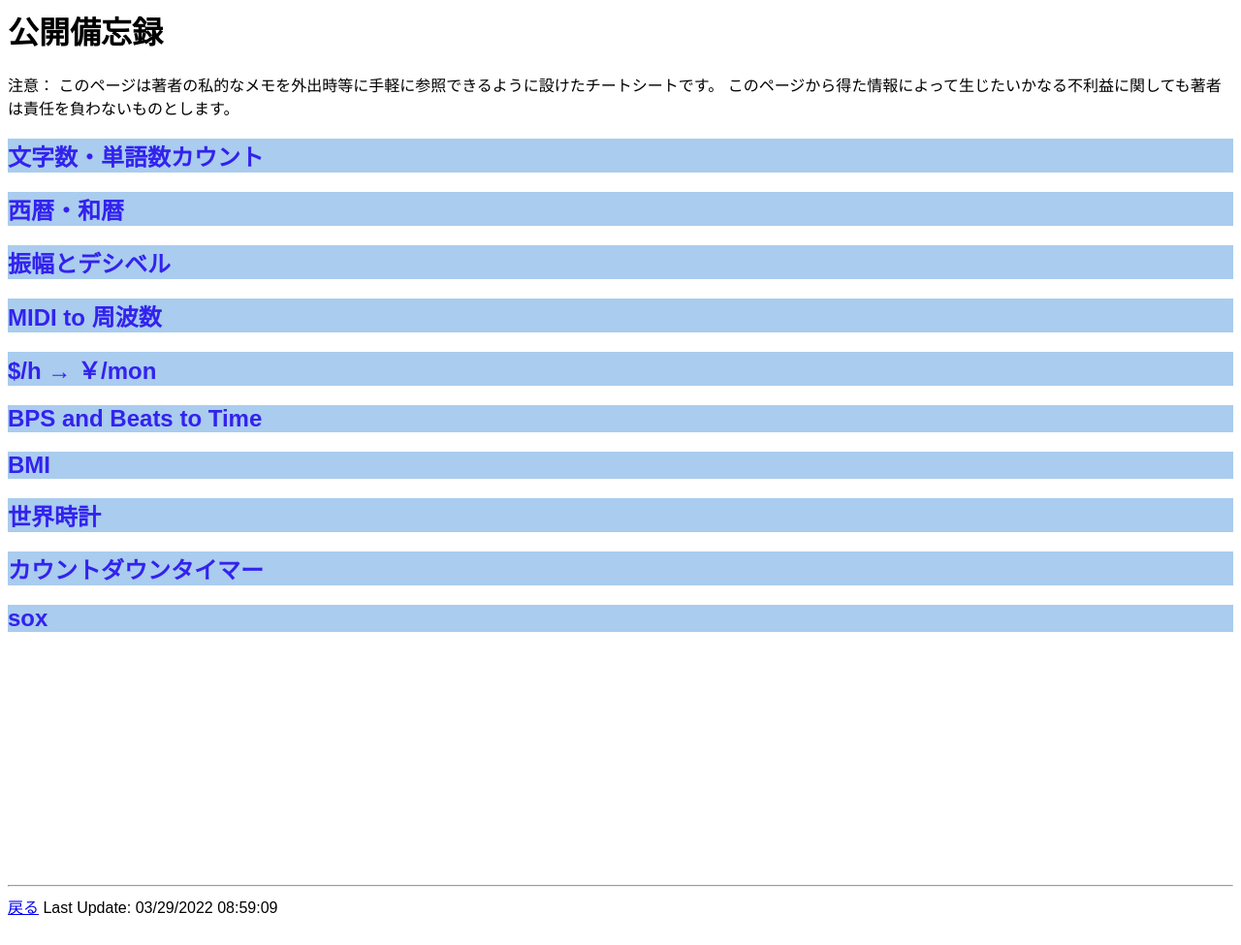
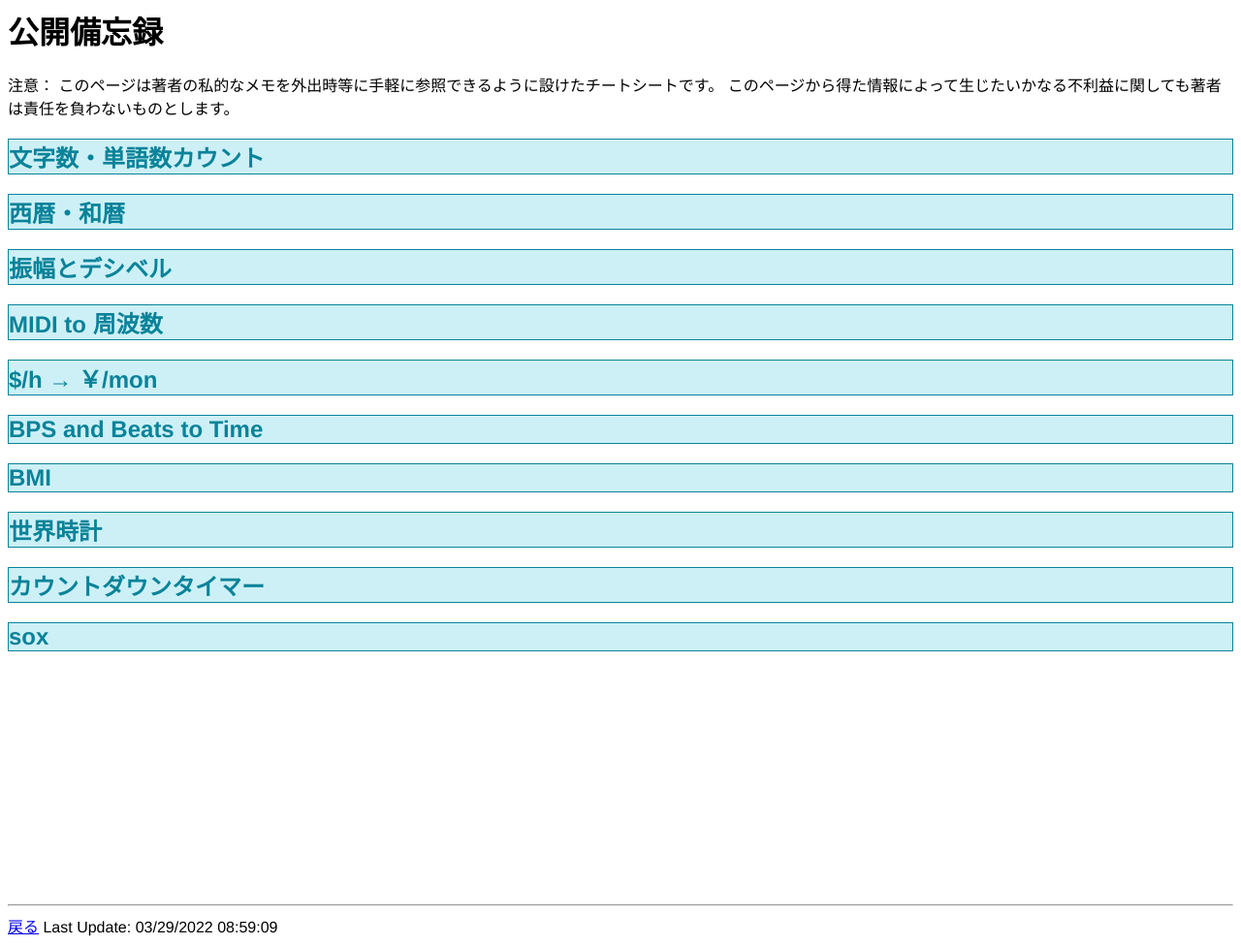
Before and after one commit to tachi-hi/tachi-hi.github.io, a Jekyll site: the page tools.html, which Jekyll copies as it is, in a window 1280 px wide. Shown: the whole page at 97% size. Built offline with Jekyll 4.4.1, drawn with Linux system fonts in a browser that asks for light colours.

Commit message:
update css

```diff
--- a/css/style.css
+++ b/css/style.css
@@ -1,6 +1,5 @@
-
-h2{color: #3322ee; font-style: bold; background: #aaccee;}
-h3{color: #dddddd; font-style: bold; text-decoration:underline; background: #333333;}
+h2{color: #098399; font-style: bold; border: 1px solid; background-color:#cdf0f7;}
+h3{color: #033842; font-style: bold; text-decoration: underline;}
 h4{color: #110033; font-style: bold; background: #AAFFEE;}
 h5{color: #990033; font-style: bold; background: #EEEEDD;}
 
@@ -13,6 +12,6 @@ margin-right: 1em;
 padding-left: 1em
 }
 
-body { font-family: "Arial", Times, 'ヒラギノ角ゴ Pro W3','Hiragino Kaku Gothic Pro','メイリオ', Meiryo, 'ＭＳ Ｐゴシック'; }
+body { font-family: 'Helvetica Neue', Helvetica, Arial, sans-serif, 'ヒラギノ角ゴ Pro W3','Hiragino Kaku Gothic Pro';}
 
 table, td, th { border: 1px #888888 solid; border-collapse: collapse; }
```
